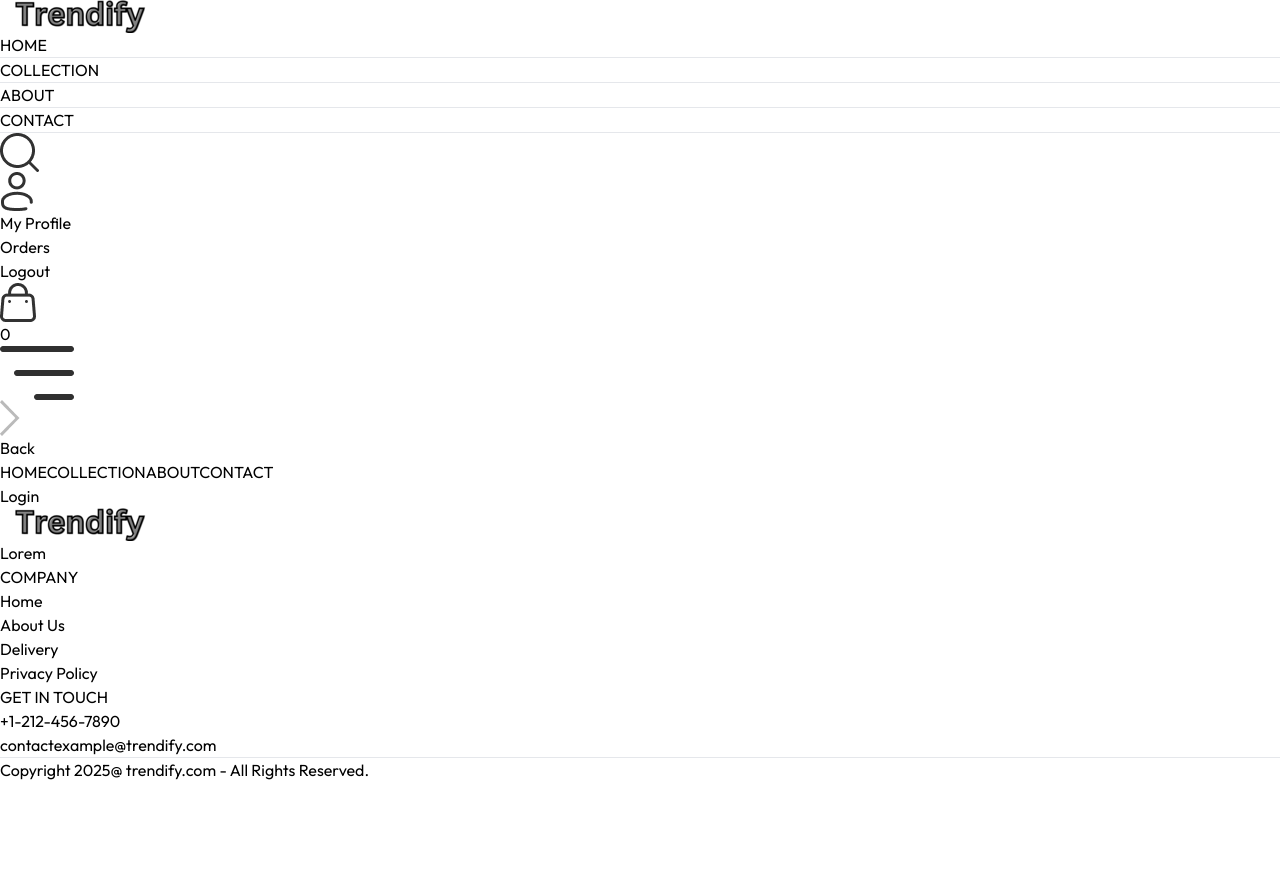
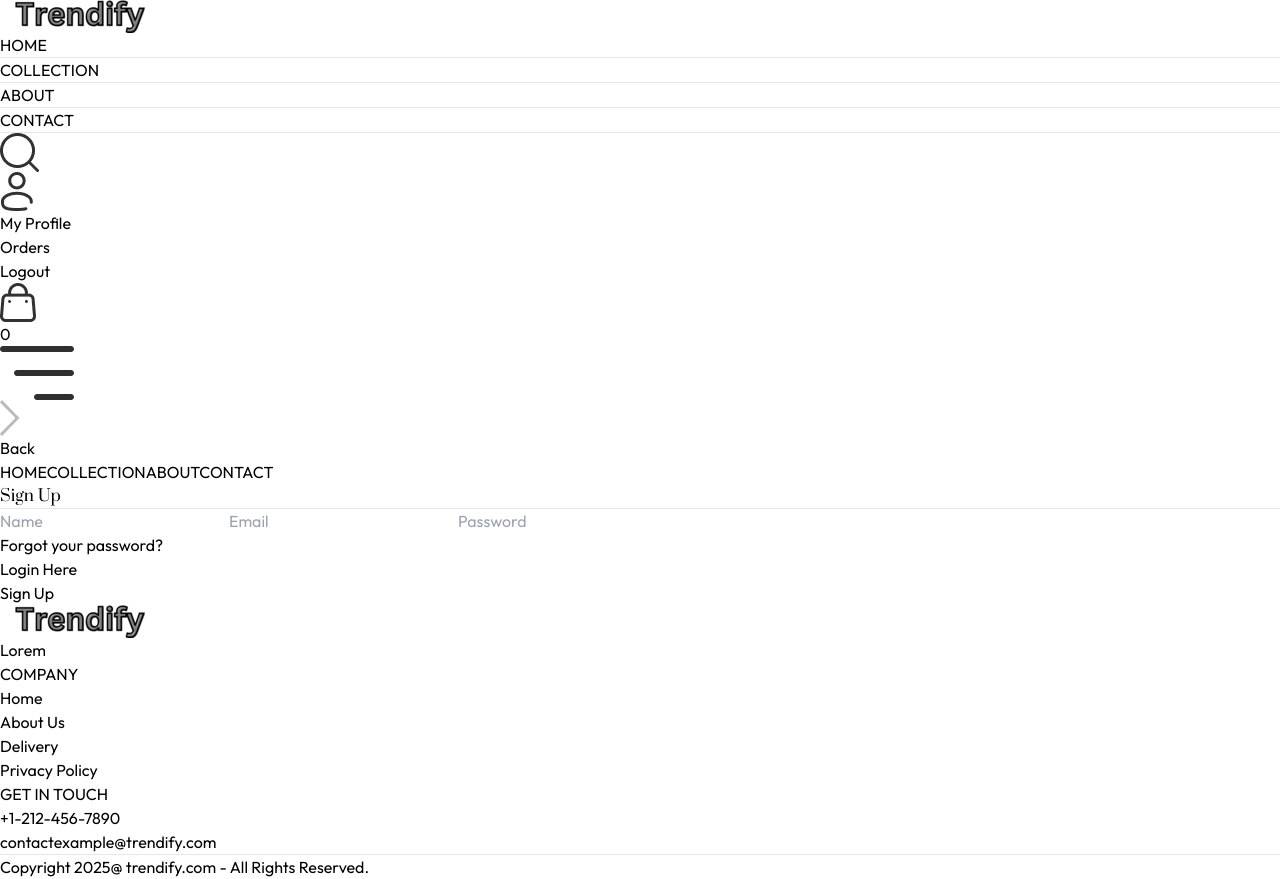
Before and after one commit to alankrit98/E-Commerce_Website, a React (Vite) app in the folder frontend/: page /login in a window 1280 px wide. Before the commit the page ends 800 px from the top, so only its background shows below. Built offline with nearby package versions, Linux system fonts and the light colour scheme.

Commit message:
Login Page Created

```diff
--- a/frontend/src/components/Navbar.jsx
+++ b/frontend/src/components/Navbar.jsx
@@ -44,7 +44,7 @@
         <img onClick={()=>setShowSearch(true)} src={assets.search_icon} className='w-5 cursor-pointer' alt=""/>
 
         <div className='group relative'>
-            <img className ='w-5 cursor-pointer' src={assets.profile_icon} alt=""/>
+            <Link to='/login'><img className ='w-5 cursor-pointer' src={assets.profile_icon} alt=""/></Link>
             <div className='group-hover:block hidden absolute dropdown-menu right-0 pt-4'>
                 <div className='flex flex-col gap-2 w-36 py-3 px-5 bg-slate-100 text-gray-500 rounded'>
                     <p className='cursor-pointer hover:text-black'>My Profile</p>
--- a/frontend/src/pages/Login.jsx
+++ b/frontend/src/pages/Login.jsx
@@ -1,8 +1,32 @@
-import React from 'react'
+import React, { useState } from 'react'
 
 const Login = () => {
+
+  const [currentState, setCurrentState] = useState('Sign Up');
+
+  const onSubmitHandler = async (event) => {
+    event.preventDefault();
+  }
+
   return (
-    <div>Login</div>
+    <form onSubmit={onSubmitHandler} className='flex flex-col items-center w-[90%] sm:max-w-96 m-auto mt-14 gap-4 text-gray-800'>
+      <div className='inline-flex items-center gap-2 mb-2 mt-10'>
+        <p className='prata-regular text-3xl'>{currentState}</p>
+        <hr className='border-none h-[1.5px] w-8 bg-gray-800'/>
+      </div>
+      {currentState === 'Login' ? '' : <input type='text' className='w-full px-3 py-2 border border-gray-800' placeholder='Name' required/>}
+      <input type='email' className='w-full px-3 py-2 border border-gray-800' placeholder='Email' required/>
+      <input type='password' className='w-full px-3 py-2 border border-gray-800' placeholder='Password' required/>
+      <div className='w-full flex justify-between text-sm mt-[-8px]'>
+        <p className='cursor-pointer'>Forgot your password?</p>
+        {
+          currentState === 'Login'
+          ? <p onClick={()=> setCurrentState('Sign Up')} className='cursor-pointer'>Create an account</p>
+          : <p onClick={()=> setCurrentState('Login')} className='cursor-pointer'>Login Here</p>
+        }
+      </div>
+      <button className='bg-black text-white font-light px-8 py-2 mt-4'>{currentState === 'Login' ? 'Sign In' : 'Sign Up'}</button>
+    </form>
   )
 }
 
```
